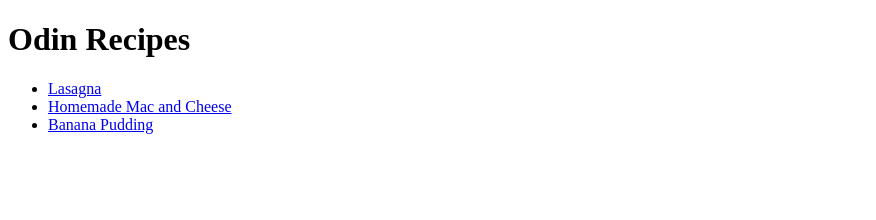
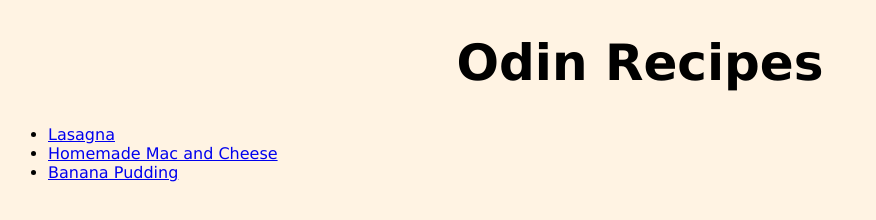
Before and after one commit to Rayne989/odin-recipes, a plain HTML site: page index.html in a window 1280 px wide. Shown: the whole page, without its empty margins (0-876 px from the left). Drawn offline with Linux system fonts and the light colour scheme.

Commit message:
add stylesheet and linked to each page

```diff
--- a/index.html
+++ b/index.html
@@ -4,10 +4,11 @@
       <meta charset="utf-8">
       <meta name="viewport" content="width=device-width, initial-scale=1.0">
       <title>Odin Recipes</title>
+      <link rel="stylesheet" href="styles.css">
     </head>
-    <body>
-      <h1>Odin Recipes</h1>
-      <ul>
+    <body class="class-for-index">
+      <h1 class="index heading">Odin Recipes</h1>
+      <ul class="ul-for-index">
         <li><a href="recipes/lasagna.html" target="_blank">Lasagna</a></li>
         <li><a href="recipes/mac-and-cheese.html" target="_blank">Homemade Mac and Cheese</a></li>
         <li> <a href="recipes/banana-pudding.html" target="-blank">Banana Pudding</a></li>
--- /dev/null
+++ b/styles.css
@@ -0,0 +1,13 @@
+body {
+    background-color: rgb(255, 243, 227);
+}
+
+.heading {
+    font-family: 'Lucida-Handwriting', 'Lucida Sans Regular', 'Lucida Grande', 'Lucida Sans Unicode', Geneva, Verdana, sans-serif;
+    text-align: center;
+    font-size: 50px;
+}
+
+.ul-for-index {
+    font-family: 'Lucida Sans', 'Lucida Sans Regular', 'Lucida Grande', 'Lucida Sans Unicode', Geneva, Verdana, sans-serif;
+}
```
Also changed, not shown: recipes/banana-pudding.html (+2 -1 lines), recipes/lasagna.html (+2 -1 lines), recipes/mac-and-cheese.html (+2 -1 lines).
